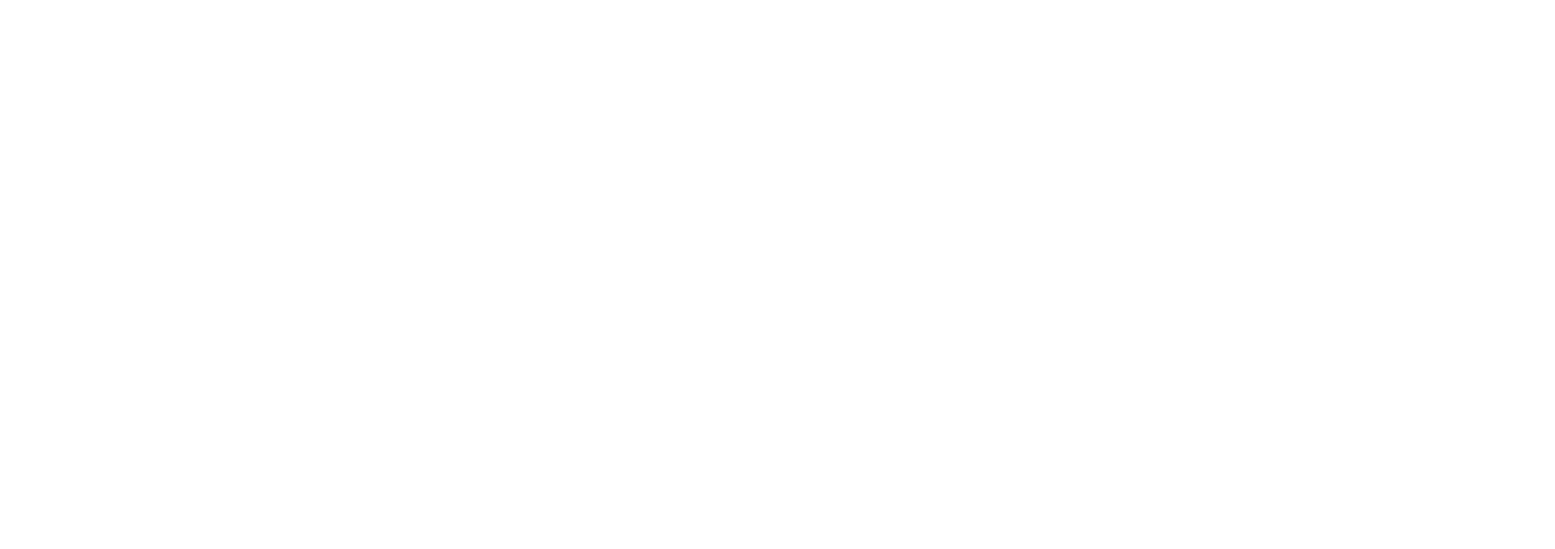
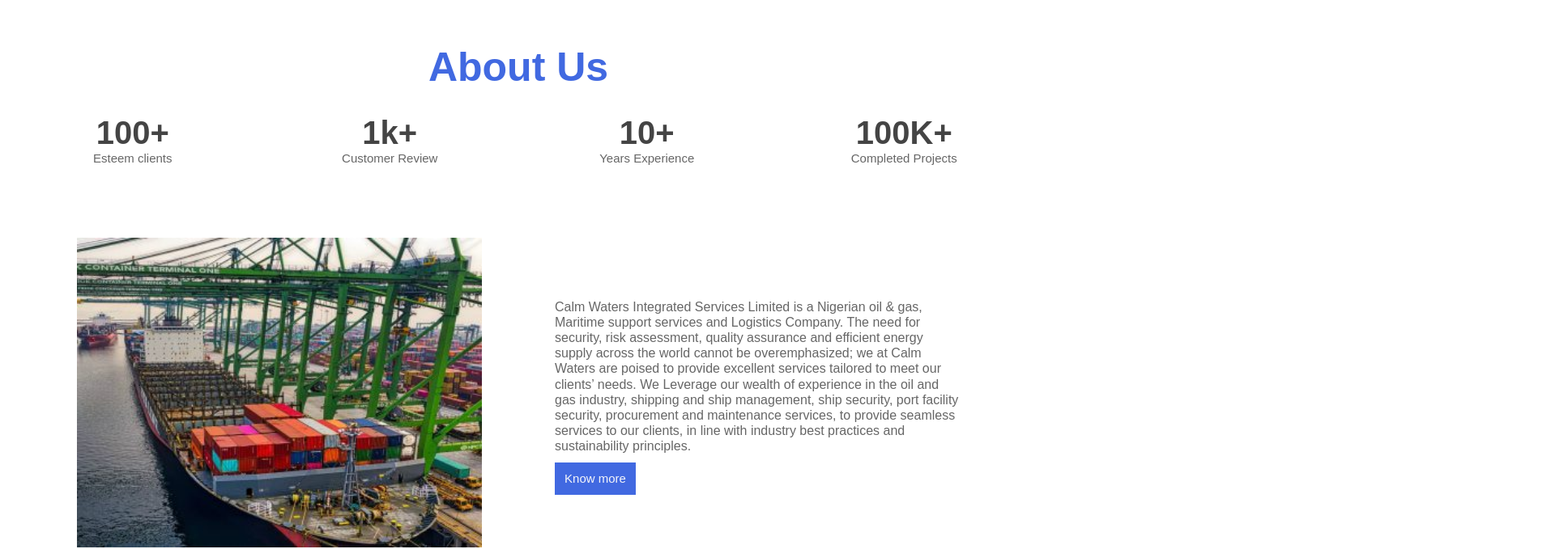
Before and after one commit to JusticeIsreal/Marine-servicing-company, a Next.js app: page /homepage in a window 1280 px wide. Shown: the part 1180-1859 px from the top of the page at 81% size, 1920 px wide, since content can reach past the window. Before the commit the page ends 1130 px from the top, so only its background shows below. Built offline with nearby package versions, Linux system fonts and the light colour scheme.

Commit message:
homepage about session completed

```diff
--- a/components/Homepage/Aboutus.jsx
+++ b/components/Homepage/Aboutus.jsx
@@ -1,7 +1,59 @@
+import Image from "next/image";
+import Link from "next/link";
 import React from "react";
 
 function Aboutus() {
-  return <div>About</div>;
+  return (
+    <div className=" homeabout-main-con">
+      <h1>
+        <span>About Us</span>
+      </h1>
+
+      <div className="client-logo">
+        <div className="img">
+          <h3>100+</h3>
+          <p>Esteem clients</p>
+        </div>
+        <div className="img">
+          <h3>1k+</h3>
+          <p>Customer Review</p>
+        </div>
+        <div className="img">
+          <h3>10+</h3>
+          <p>Years Experience</p>
+        </div>
+        <div className="img">
+          <h3>100K+</h3>
+          <p>Completed Projects</p>
+        </div>
+      </div>
+      <div className="lower-part">
+        <Image
+          src="/abt.jpg"
+          alt="img"
+          width={350}
+          height={300}
+          className="lower-img"
+        />
+
+        <div className="lower-txt">
+          <p>
+            Calm Waters Integrated Services Limited is a Nigerian oil & gas,
+            Maritime support services and Logistics Company. The need for
+            security, risk assessment, quality assurance and efficient energy
+            supply across the world cannot be overemphasized; we at Calm Waters
+            are poised to provide excellent services tailored to meet our
+            clients’ needs. We Leverage our wealth of experience in the oil and
+            gas industry, shipping and ship management, ship security, port
+            facility security, procurement and maintenance services, to provide
+            seamless services to our clients, in line with industry best
+            practices and sustainability principles.
+          </p>
+          <button>Know more</button>
+        </div>
+      </div>
+    </div>
+  );
 }
 
 export default Aboutus;
--- a/styles/Homepage/style.css
+++ b/styles/Homepage/style.css
@@ -330,7 +330,7 @@
   margin: 0 auto;
   margin-top: 100px;
   text-align: center;
-  max-width: 900px;
+  max-width: 1200px;
 }
 @media only screen and (min-width: 768px) {
   .client-main-con {
@@ -344,11 +344,6 @@
 @media only screen and (min-width: 768px) {
   .client-main-con h1 {
     font-size: 30px;
-  }
-}
-@media only screen and (min-width: 1200px) {
-  .client-main-con h1 {
-    font-size: 40px;
   }
 }
 .client-main-con h1 span {
@@ -366,4 +361,117 @@
   -o-object-fit: contain;
      object-fit: contain;
   margin: 5px;
+}
+
+.homeabout-main-con {
+  margin: 0 auto;
+  margin-top: 100px;
+  padding: 5px;
+  color: #666;
+}
+@media only screen and (min-width: 1200px) {
+  .homeabout-main-con {
+    margin-top: 200px;
+  }
+}
+.homeabout-main-con h1 {
+  font-size: 30px;
+  color: #444;
+  text-align: center;
+}
+@media only screen and (min-width: 768px) {
+  .homeabout-main-con h1 {
+    font-size: 40px;
+  }
+}
+@media only screen and (min-width: 1200px) {
+  .homeabout-main-con h1 {
+    font-size: 50px;
+  }
+}
+.homeabout-main-con h1 span {
+  color: #4169e1;
+}
+.homeabout-main-con .client-logo {
+  display: flex;
+  justify-content: space-around;
+  align-items: center;
+  flex-direction: row;
+  flex-wrap: wrap;
+  margin-top: 20px;
+}
+.homeabout-main-con .client-logo .img {
+  width: 42%;
+  max-width: 300px;
+  text-align: center;
+  -o-object-fit: contain;
+     object-fit: contain;
+  margin: 10px;
+}
+@media only screen and (min-width: 768px) {
+  .homeabout-main-con .client-logo .img {
+    width: 22%;
+  }
+}
+.homeabout-main-con .client-logo .img h3 {
+  font-size: 30px;
+  color: #444;
+}
+@media only screen and (min-width: 1023px) {
+  .homeabout-main-con .client-logo .img h3 {
+    font-size: 40px;
+  }
+}
+.homeabout-main-con .client-logo .img p {
+  font-size: 15px;
+}
+.homeabout-main-con .lower-part {
+  display: flex;
+  justify-content: space-evenly;
+  align-items: center;
+  flex-direction: row;
+  flex-wrap: wrap;
+  max-width: 1500px;
+  margin: 0 auto;
+  margin-top: 30px;
+}
+@media only screen and (min-width: 768px) {
+  .homeabout-main-con .lower-part {
+    margin-top: 80px;
+  }
+}
+.homeabout-main-con .lower-part .lower-img {
+  width: 100%;
+  height: auto;
+}
+@media only screen and (min-width: 768px) {
+  .homeabout-main-con .lower-part .lower-img {
+    width: 40%;
+    max-width: 500px;
+  }
+}
+.homeabout-main-con .lower-part .lower-txt {
+  line-height: 1.2;
+  margin-top: 10px;
+}
+@media only screen and (min-width: 768px) {
+  .homeabout-main-con .lower-part .lower-txt {
+    width: 40%;
+    max-width: 500px;
+  }
+}
+.homeabout-main-con .lower-part .lower-txt button {
+  margin-top: 10px;
+  cursor: pointer;
+  border: none;
+  font-size: 15px;
+  height: 40px;
+  width: 100px;
+  background: #4169e1;
+  color: #f4f5fa;
+}
+.homeabout-main-con .lower-part .lower-txt button:hover {
+  color: #4169e1;
+  background: #f4f5fa;
+  border: 1px solid #4169e1;
 }/*# sourceMappingURL=style.css.map */
--- a/styles/Homepage/style.scss
+++ b/styles/Homepage/style.scss
@@ -343,11 +343,11 @@
 
 // CLIENTS
 .client-main-con {
-//   border: 2px solid red;
+  //   border: 2px solid red;
   margin: 0 auto;
   margin-top: 100px;
   text-align: center;
-  max-width: 900px;
+  max-width: 1200px;
 
   @include responsive(bigphone) {
     margin-top: 50px;
@@ -359,9 +359,9 @@
     @include responsive(bigphone) {
       font-size: 30px;
     }
-    @include responsive(desktop) {
-      font-size: 40px;
-    }
+    // @include responsive(desktop) {
+    //   font-size: 40px;
+    // }
     span {
       color: $bg-blue;
     }
@@ -380,3 +380,109 @@
     }
   }
 }
+
+// CLIENTS
+.homeabout-main-con {
+  margin: 0 auto;
+  margin-top: 100px;
+  padding: 5px;
+  color: $font-light;
+
+  @include responsive(desktop) {
+    margin-top: 200px;
+  }
+
+  h1 {
+    font-size: 30px;
+    color: $bg-dark-gray;
+    text-align: center;
+    // border: 2px solid red;
+    @include responsive(bigphone) {
+      font-size: 40px;
+    }
+    @include responsive(desktop) {
+      font-size: 50px;
+    }
+    span {
+      color: $bg-blue;
+    }
+  }
+
+  .client-logo {
+    @include flexDisplay(space-around, center, row);
+    flex-wrap: wrap;
+    margin-top: 20px;
+
+    .img {
+      width: 42%;
+      max-width: 300px;
+      text-align: center;
+      object-fit: contain;
+      margin: 10px;
+
+      @include responsive(bigphone) {
+        width: 22%;
+      }
+
+      h3 {
+        font-size: 30px;
+        color: $bg-dark-gray;
+
+        @include responsive(tablet) {
+          font-size: 40px;
+        }
+      }
+      p {
+        font-size: 15px;
+      }
+    }
+  }
+
+  .lower-part {
+    // border: 2px solid red;
+    @include flexDisplay(space-evenly, center, row);
+    flex-wrap: wrap;
+    max-width: 1500px;
+    margin: 0 auto;
+    margin-top: 30px;
+
+    @include responsive(bigphone) {
+      margin-top: 80px;
+    }
+    .lower-img {
+      //   border: 2px solid red;
+      width: 100%;
+      height: auto;
+      @include responsive(bigphone) {
+        width: 40%;
+        max-width: 500px;
+      }
+    }
+
+    .lower-txt {
+      //   border: 2px solid red;
+      line-height: 1.2;
+      margin-top: 10px;
+      @include responsive(bigphone) {
+        width: 40%;
+        max-width: 500px;
+      }
+      button {
+        margin-top: 10px;
+        cursor: pointer;
+        border: none;
+        font-size: 15px;
+        height: 40px;
+        width: 100px;
+        background: $bg-blue;
+        color: $bg-light;
+
+        &:hover {
+          color: $bg-blue;
+          background: $bg-light;
+          border: 1px solid $bg-blue;
+        }
+      }
+    }
+  }
+}
```
Also changed, not shown: public/abt.jpg (added), 1 other file (tests, documents, lock files or other folders).
